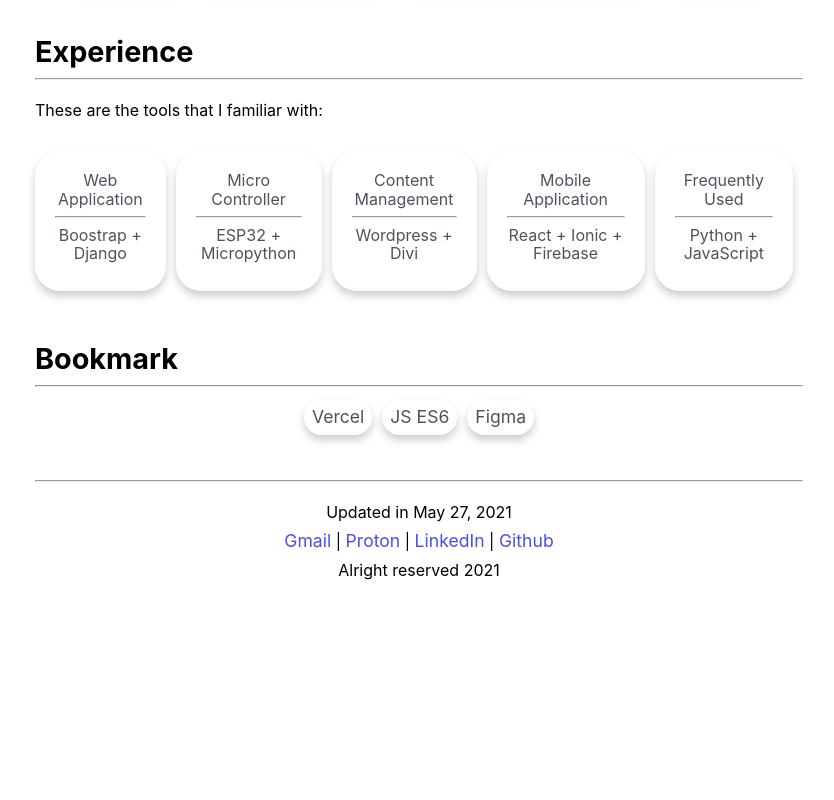
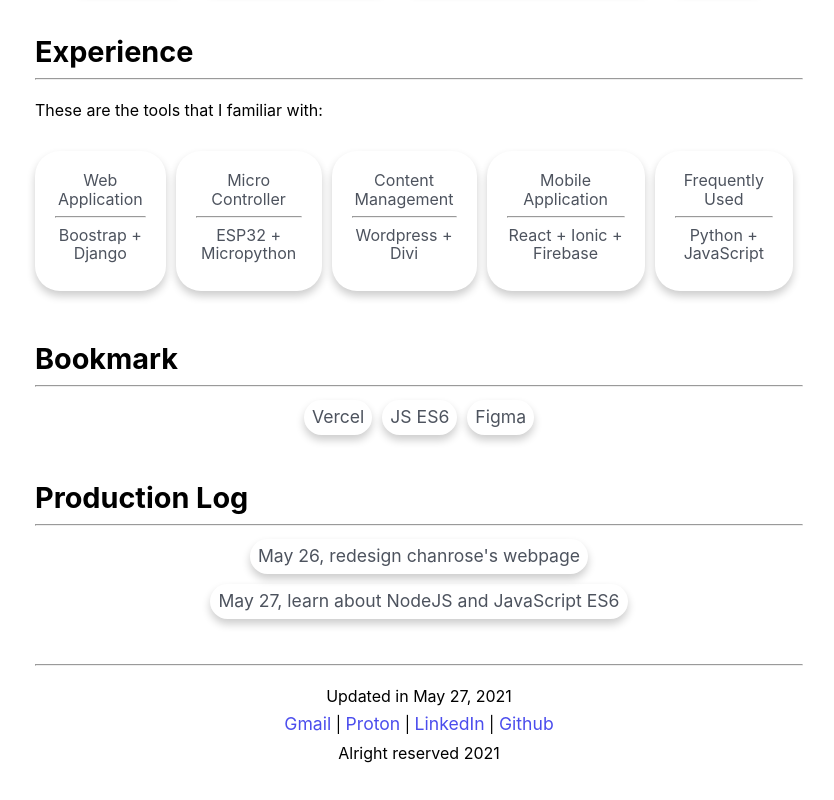
Before and after one commit to nonwiz0/chanrose, a plain HTML site: page projects.html in a window 1280 px wide. Shown: the part 517-1317 px from the top of the page, without its empty margins (221-1055 px from the left). Before the commit the page ends 1133 px from the top, so only its background shows below. Drawn offline with Linux system fonts and the light colour scheme.

Commit message:
update projects

```diff
--- a/projects.html
+++ b/projects.html
@@ -89,6 +89,15 @@
       </div>
 
 
+   <h2 class="margin-top">Production Log</h2>
+      <hr />
+
+      <div class="flex-container wrap align-center">
+           <a class="btn text-gray light-theme"> May 26, redesign chanrose's webpage </a>
+           <a class="btn text-gray light-theme"> May 27, learn about NodeJS and JavaScript ES6 </a>
+      </div>
+
+
      <!-- End Body -->
     </section>
 
```
